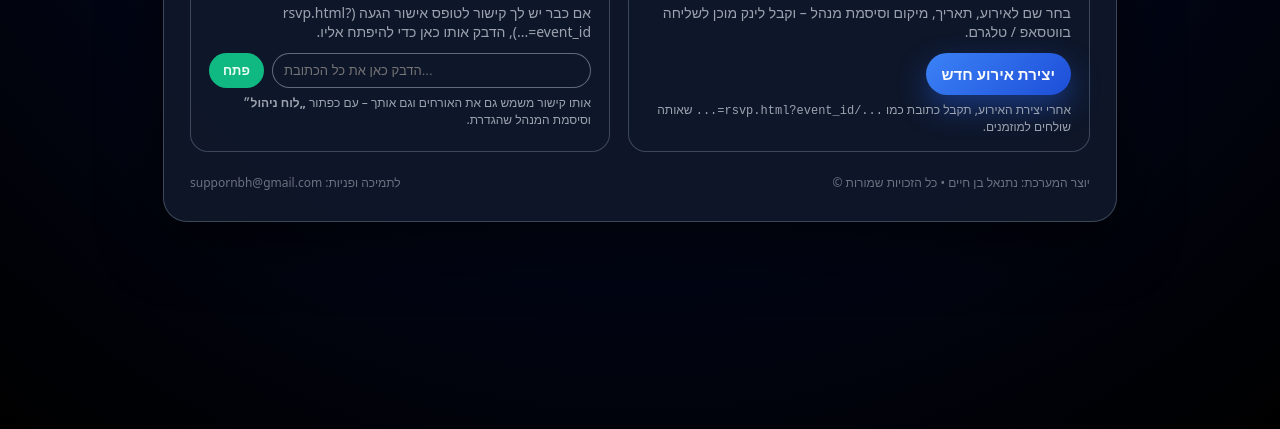
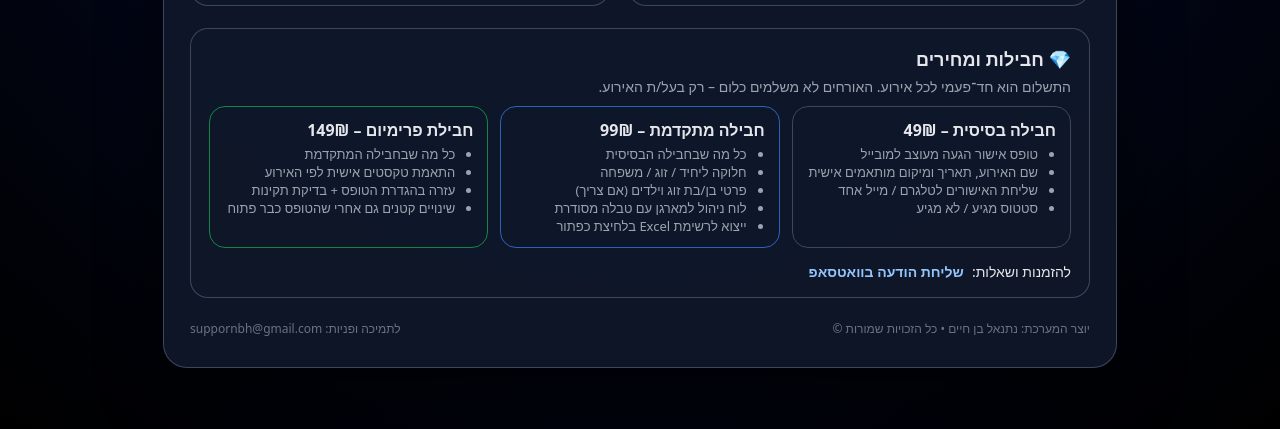
Before and after one commit to Nati525204/svp-site, a plain HTML site: page index.html in a window 1280 px wide. Shown: the part 371-800 px from the top of the page. Drawn offline with Linux system fonts and the light colour scheme.

Commit message:
Change title and add package information section
Updated the title and added package pricing details.

```diff
--- a/index.html
+++ b/index.html
@@ -2,7 +2,7 @@
 <html lang="he" dir="rtl">
   <head>
     <meta charset="UTF-8" />
-    <title>אישור הגעה לאירוע</title>
+    <title>מערכת אישור הגעה לאירועים</title>
     <meta name="viewport" content="width=device-width, initial-scale=1" />
     <style>
       body {
@@ -151,6 +151,48 @@
       a {
         color: #93c5fd;
       }
+
+      /* כרטיסי חבילות */
+      .packages {
+        margin-top: 22px;
+      }
+
+      .packages-grid {
+        display: grid;
+        gap: 12px;
+      }
+
+      @media (min-width: 720px) {
+        .packages-grid {
+          grid-template-columns: repeat(3, minmax(0, 1fr));
+        }
+      }
+
+      .pkg {
+        border-radius: 16px;
+        border: 1px solid rgba(148, 163, 184, 0.35);
+        padding: 12px 14px;
+        font-size: 13px;
+      }
+
+      .pkg h3 {
+        margin: 0 0 4px;
+        font-size: 16px;
+      }
+
+      .pkg ul {
+        margin: 0;
+        padding-inline-start: 18px;
+        color: #9ca3af;
+      }
+
+      .pkg.pkg-pro {
+        border-color: rgba(59, 130, 246, 0.7);
+      }
+
+      .pkg.pkg-premium {
+        border-color: rgba(22, 163, 74, 0.8);
+      }
     </style>
   </head>
   <body>
@@ -197,6 +239,69 @@
         </section>
       </div>
 
+      <!-- חבילות ומחירים -->
+      <section class="card packages">
+        <h2>💎 חבילות ומחירים</h2>
+        <p style="font-size: 14px; color: #9ca3af; margin-bottom: 10px">
+          התשלום הוא חד־פעמי לכל אירוע. האורחים לא משלמים כלום – רק בעל/ת
+          האירוע.
+        </p>
+
+        <div class="packages-grid">
+          <div class="pkg">
+            <h3>חבילה בסיסית – 49₪</h3>
+            <ul>
+              <li>טופס אישור הגעה מעוצב למובייל</li>
+              <li>שם האירוע, תאריך ומיקום מותאמים אישית</li>
+              <li>שליחת האישורים לטלגרם / מייל אחד</li>
+              <li>סטטוס מגיע / לא מגיע</li>
+            </ul>
+          </div>
+
+          <div class="pkg pkg-pro">
+            <h3>חבילה מתקדמת – 99₪</h3>
+            <ul>
+              <li>כל מה שבחבילה הבסיסית</li>
+              <li>חלוקה ליחיד / זוג / משפחה</li>
+              <li>פרטי בן/בת זוג וילדים (אם צריך)</li>
+              <li>לוח ניהול למארגן עם טבלה מסודרת</li>
+              <li>ייצוא לרשימת Excel בלחיצת כפתור</li>
+            </ul>
+          </div>
+
+          <div class="pkg pkg-premium">
+            <h3>חבילת פרימיום – 149₪</h3>
+            <ul>
+              <li>כל מה שבחבילה המתקדמת</li>
+              <li>התאמת טקסטים אישית לפי האירוע</li>
+              <li>עזרה בהגדרת הטופס + בדיקת תקינות</li>
+              <li>שינויים קטנים גם אחרי שהטופס כבר פתוח</li>
+            </ul>
+          </div>
+        </div>
+
+        <div
+          style="
+            margin-top: 14px;
+            font-size: 14px;
+            display: flex;
+            flex-wrap: wrap;
+            gap: 8px;
+            align-items: center;
+          "
+        >
+          <span>להזמנות ושאלות:</span>
+          <a
+            href="https://wa.me/972584525204?text=היי,%20ראיתי%20את%20מערכת%20אישור%20ההגעה%20שלך%20ואני%20מעוניין/ת%20לפתוח%20אירוע"
+            style="color: #93c5fd; text-decoration: none; font-weight: 600"
+            >שליחת הודעה בוואטסאפ</a
+          >
+          <span style="font-size: 12px; color: #6b7280">
+
+          </span>
+        </div>
+      </section>
+
       <footer>
         <span>יוצר המערכת: נתנאל בן חיים • כל הזכויות שמורות ©</span>
         <span>לתמיכה ופניות: suppornbh@gmail.com</span>
```
